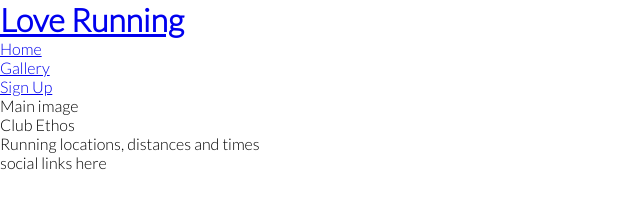
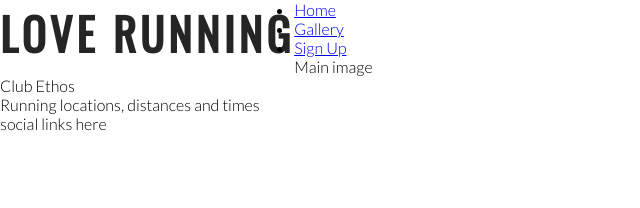
Before and after one commit to PedroMiguelFerreira/love-running, a plain HTML site: page index.html in a window 1280 px wide. Shown: the whole page, without its empty margins (0-640 px from the left). Drawn offline with nearby package versions, Linux system fonts and the light colour scheme.

Commit message:
Add styles for headings and logo

```diff
--- a/assets/css/style.css
+++ b/assets/css/style.css
@@ -9,4 +9,19 @@
 body {
     font-family: Lato, sans-serif;
     font-weight: 300;
+    color: 3a3a3a;
 }
+
+/* headings and logo */
+
+h1, h2 {
+    font-family: Oswald, sans-serif;
+    text-transform: uppercase;
+    letter-spacing: 4px;
+    color: #252525;
+}
+
+#logo {
+    float: left;
+    font-size: 280%;
+}
--- a/index.html
+++ b/index.html
@@ -13,7 +13,7 @@
 <body>
     <header>
         <a href="index.html">
-            <h1>Love Running</h1>
+            <h1 id="logo">Love Running</h1>
         </a>
         <nav>
             <ul>
```
